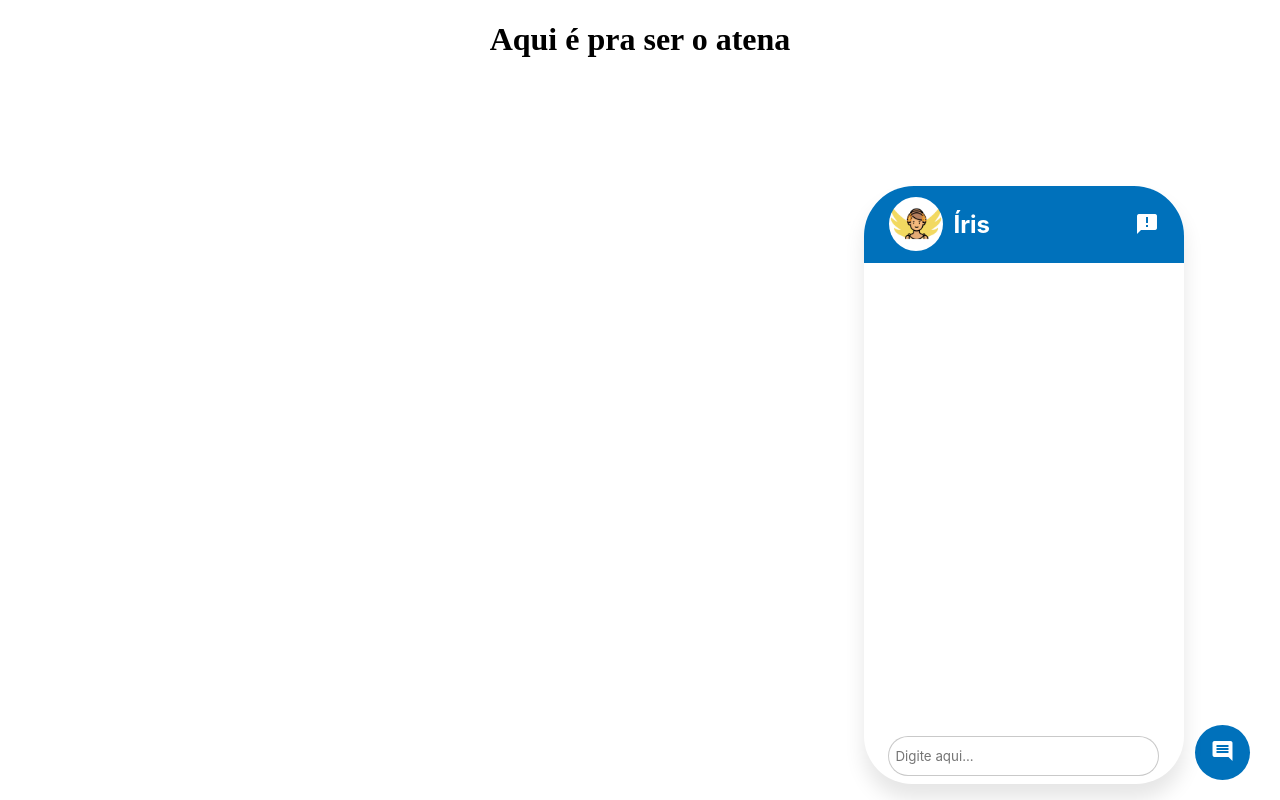
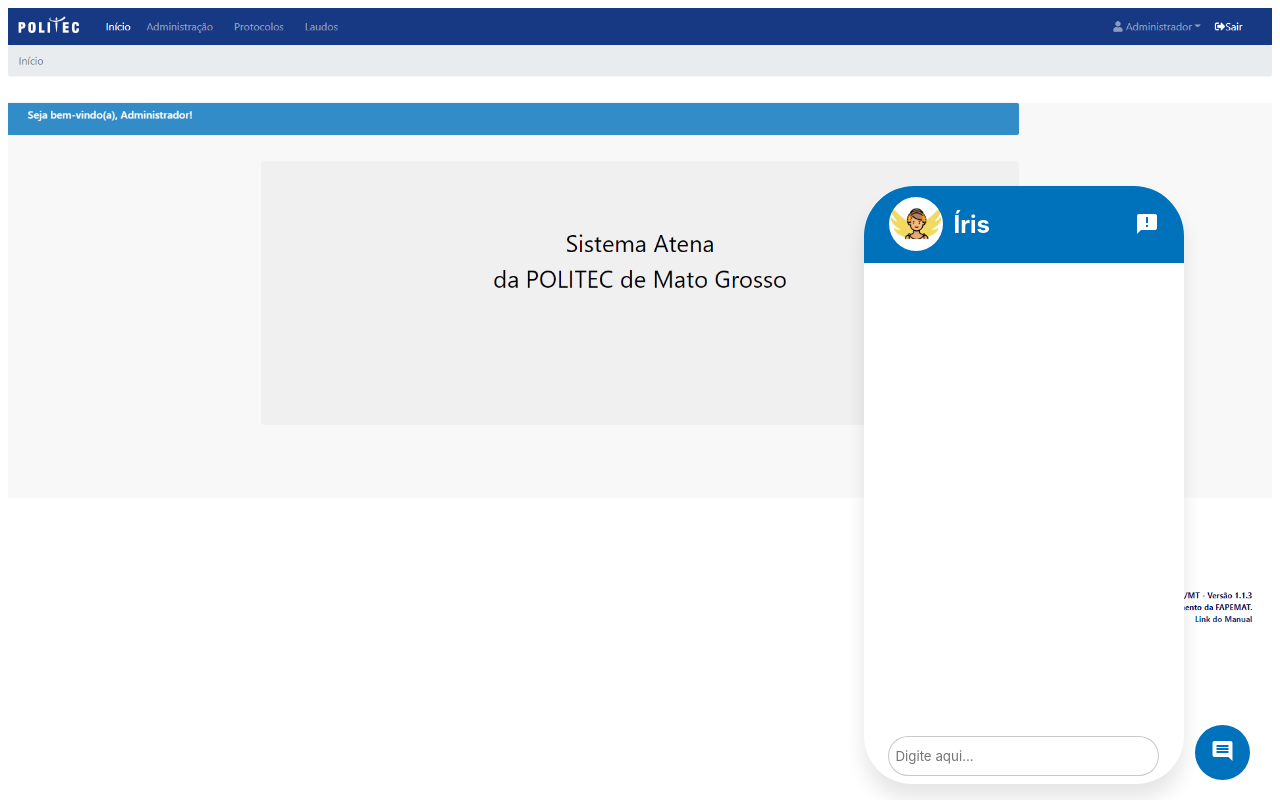
Before and after one commit to carollbrunetto/iris, a React (Create React App) app in the folder front/: page / in a window 1280 px wide. Built offline with nearby package versions, Linux system fonts and the light colour scheme.

Commit message:
finalizando

```diff
--- a/front/src/components/chatbot/Chatbot.js
+++ b/front/src/components/chatbot/Chatbot.js
@@ -94,6 +94,8 @@
     })
 
   function handleQuickReplyPayload(e, payload, text) {
+    e.preventDefault();
+    e.stopPropagation();
     df_text_query(text);
   }
 
--- a/front/src/components/chatbot/Chatbot.modules.css
+++ b/front/src/components/chatbot/Chatbot.modules.css
@@ -20,6 +20,7 @@
 
 
 .cont {
+   background-color: #fff;
    min-width: 20rem;
    width: 20%;
    position: absolute;
@@ -182,7 +183,7 @@
    border: 1px solid #0071BB;
    color: #0071BB;
    background-color: #fff;
-
+   cursor: pointer;
 }
 
 .div-quickReplies {
--- a/front/src/components/chatbot/Feedback.js
+++ b/front/src/components/chatbot/Feedback.js
@@ -75,8 +75,9 @@
         stateMessages[1]?.msg?.payload?.fields &&
         stateMessages[1]?.msg?.payload?.fields?.quick_replies
         ) {
-          console.log(stateMessages[1]?.msg?.payload?.fields?.text?.stringValue)
+
           console.log('entrou')
+          console.log(stateMessages)
           return <QuickReplies
             text={stateMessages[1]?.msg?.payload?.fields?.text ? stateMessages[1]?.msg?.payload?.fields?.text?.stringValue : null}
             key={i}
--- a/front/src/components/chatbot/QuickReplies.js
+++ b/front/src/components/chatbot/QuickReplies.js
@@ -13,8 +13,8 @@
     return <QuickReply key={i} click={handleClick} reply={reply}/>
   }
 
-
   function renderQuickReplies (quickReplies) {
+    console.log("quick replies: ", quickReplies)
     if (quickReplies) {
       return quickReplies.map((reply, i) => {
         return renderQuickReply(reply, i)
@@ -24,6 +24,7 @@
     }
   }
 
+  console.log(props.payload)
   return (
     <div className="wrapper">
       <div className="panel">
--- a/front/src/components/chatbot/QuickReply.js
+++ b/front/src/components/chatbot/QuickReply.js
@@ -4,6 +4,7 @@
 const QuickReply = (props) => {
 
   if (props.reply.structValue.fields.payload) {
+
     return (
       <button className= 'quick-replies' href='/'
         onClick={(e) => props.click(
@@ -19,8 +20,8 @@
 
   } else {
     return (
-      <button href={props.reply.structValue.fields.link.stringValue}>
-        {props.reply.structValue.fields.text.stringValue}
+      <button href={props?.reply?.structValue?.fields?.link?.stringValue}>
+        {props?.reply?.structValue?.fields?.text?.stringValue}
       </button>
     )
   }
--- a/front/src/components/pages/Landing.css
+++ b/front/src/components/pages/Landing.css
@@ -17,3 +17,8 @@
   cursor: pointer;
   text-align: center;
 }
+
+.atena {
+  width: 100%;
+  height: 100%;
+}
--- a/front/src/components/pages/Landing.js
+++ b/front/src/components/pages/Landing.js
@@ -1,13 +1,13 @@
 import React from "react";
 import './Landing.css'
-
+import img from "./imgs/atena.png"
 
 
 const Landing = () => {
   return (
     <div className='wrapper'>
       <div className="titulo">
-        <h1>Aqui é pra ser o atena</h1>
+        <img className= "atena" src={img}/>
       </div>
     </div>
   )
```
Also changed, not shown: front/src/components/pages/imgs/atena.png (added), 1 other file (tests, documents, lock files or other folders).
